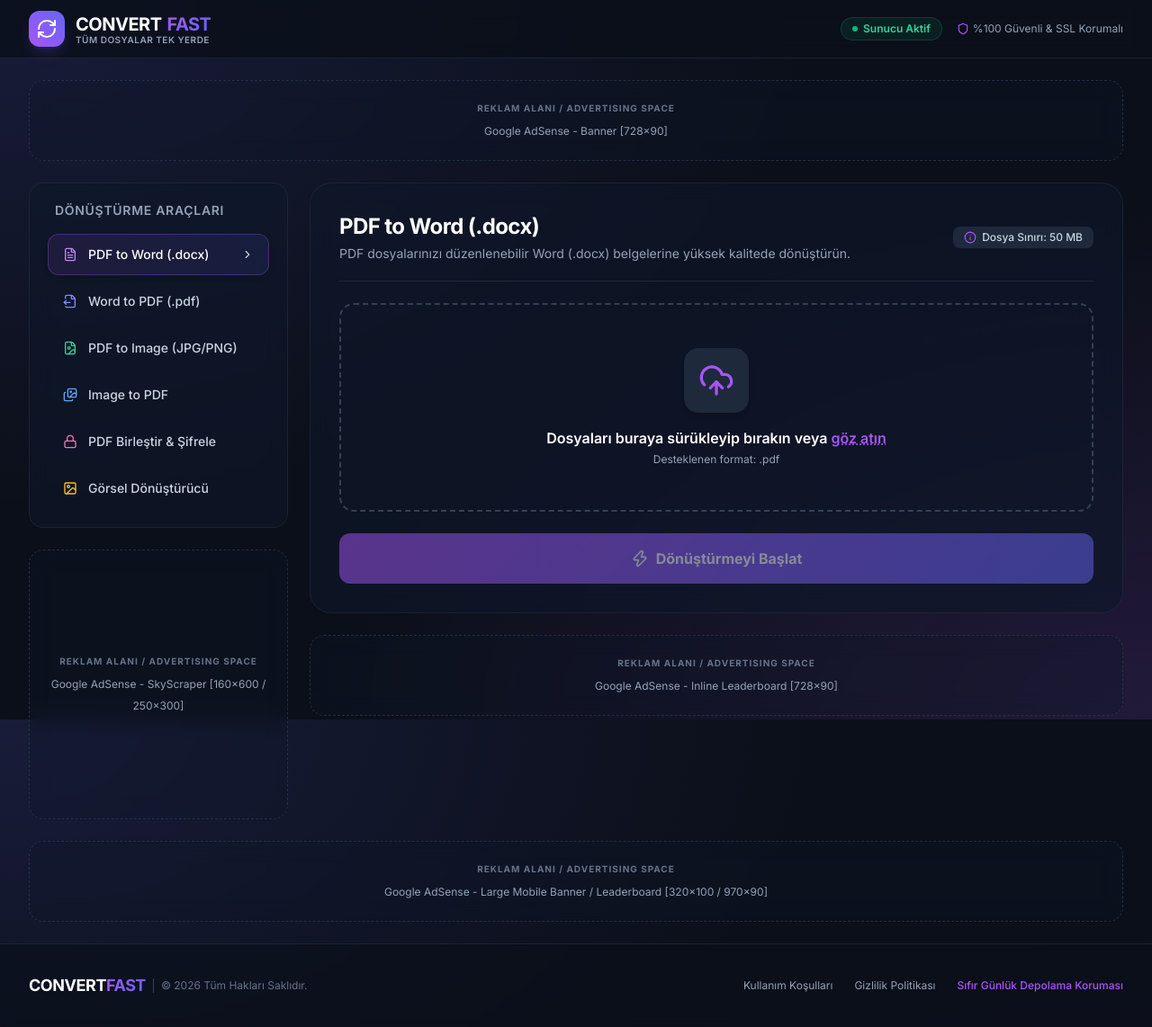
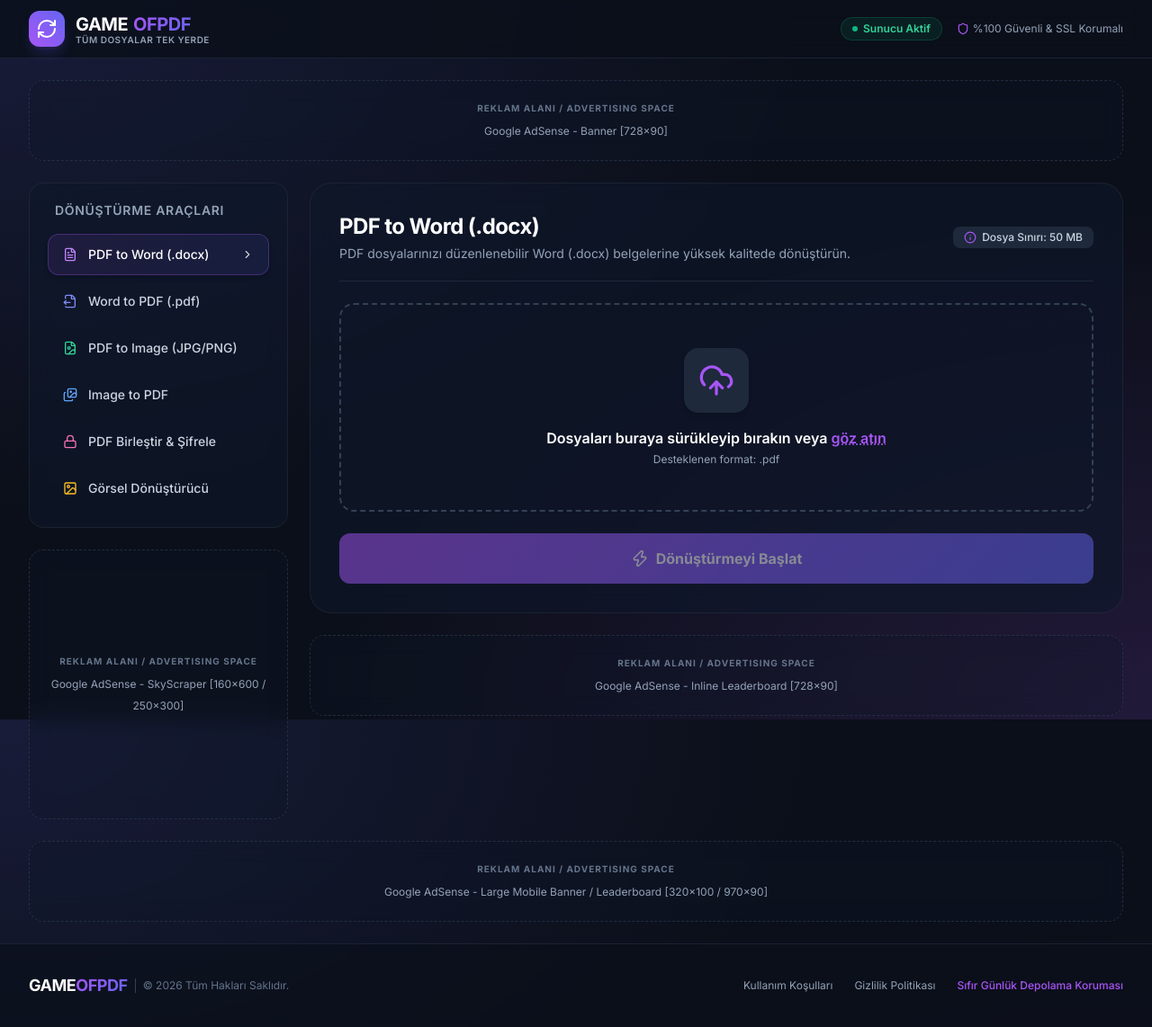
Before and after one commit to atlanfik11-coder/online-file-converter, a plain HTML site: page static/index.html in a window 1280 px wide. Shown: the whole page at 90% size. Drawn offline with nearby package versions, Linux system fonts and the light colour scheme.

Commit message:
Upload static/index.html via Antigravity Automation

```diff
--- a/static/index.html
+++ b/static/index.html
@@ -3,7 +3,7 @@
 <head>
     <meta charset="UTF-8">
     <meta name="viewport" content="width=device-width, initial-scale=1.0">
-    <title>Çevrimiçi Dosya Dönüştürme Merkezi | All-in-One File Converter</title>
+    <title>GameofPDF | Çevrimiçi Dosya Dönüştürme Merkezi</title>
     <meta name="description" content="Ücretsiz, hızlı ve güvenli çevrimiçi dosya dönüştürücü. PDF to Word, Word to PDF, Görsel Dönüştürme, PDF Birleştirme ve Şifreleme işlemlerinizi saniyeler içinde yapın.">
     <!-- Tailwind CSS CDN -->
     <script src="https://cdn.tailwindcss.com"></script>
@@ -93,7 +93,7 @@
                 </div>
                 <div>
                     <span class="text-xl font-bold tracking-tight text-white flex items-center gap-1.5">
-                        CONVERT<span class="gradient-text">FAST</span>
+                        GAME<span class="gradient-text">OFPDF</span>
                     </span>
                     <span class="text-[10px] text-slate-400 block -mt-1 tracking-wider uppercase font-semibold">Tüm Dosyalar Tek Yerde</span>
                 </div>
@@ -315,7 +315,7 @@
     <footer class="w-full bg-slate-950/60 border-t border-slate-800/80 py-8 backdrop-blur-sm">
         <div class="max-w-7xl mx-auto px-4 sm:px-6 lg:px-8 flex flex-col md:flex-row items-center justify-between gap-4">
             <div class="flex items-center gap-2">
-                <span class="text-lg font-bold tracking-tight text-white">CONVERT<span class="gradient-text">FAST</span></span>
+                <span class="text-lg font-bold tracking-tight text-white">GAME<span class="gradient-text">OFPDF</span></span>
                 <span class="text-xs text-slate-500 border-l border-slate-700 pl-2">© 2026 Tüm Hakları Saklıdır.</span>
             </div>
 
```
